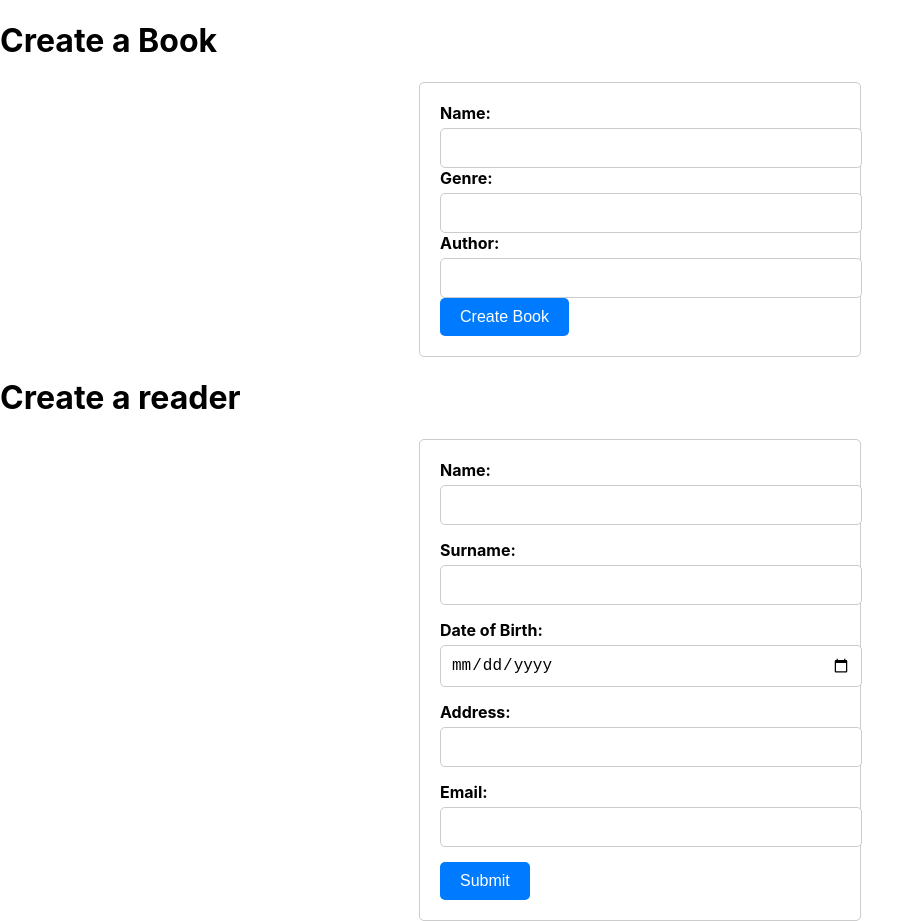
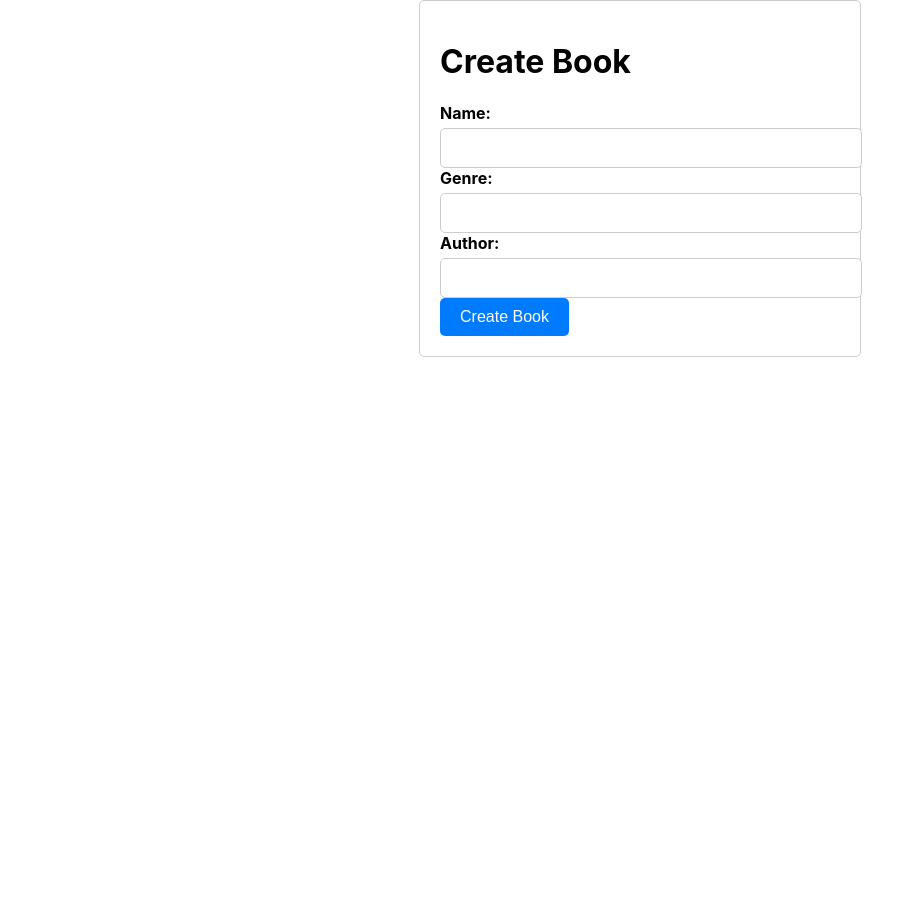
Before and after one commit to TechGG1/LibraryUI, a React (Create React App) app: page / in a window 1280 px wide. Shown: the whole page, without its empty margins (0-924 px from the left). After the commit the page ends 800 px from the top, so only its background shows below. Built offline with nearby package versions, Linux system fonts and the light colour scheme.

Commit message:
feat: add router

```diff
--- a/package.json
+++ b/package.json
@@ -3,12 +3,14 @@
   "version": "0.1.0",
   "private": true,
   "dependencies": {
+    "@mui/icons-material": "^5.14.3",
     "@testing-library/jest-dom": "^5.17.0",
     "@testing-library/react": "^13.4.0",
     "@testing-library/user-event": "^13.5.0",
     "axios": "^1.4.0",
     "react": "^18.2.0",
     "react-dom": "^18.2.0",
+    "react-router-dom": "^6.15.0",
     "react-scripts": "5.0.1",
     "web-vitals": "^2.1.4"
   },
--- a/src/App.js
+++ b/src/App.js
@@ -2,16 +2,18 @@ import React from 'react';
 import './styles/styles.css';
 import CreateBookForm from './components/CreateBookForm';
 import CreateReaderForm from './components/CreateReaderForm';
+import {BrowserRouter, Route, Routes} from 'react-router-dom';
 
 const App = () => {
-  return (
-      <div>
-        <h1>Create a Book</h1>
-        <CreateBookForm />
-          <h1>Create a reader</h1>
-          <CreateReaderForm />
-      </div>
-  );
+    return (
+        <BrowserRouter>
+            <Routes>
+                <Route path="/" element={<CreateBookForm />}></Route>
+                <Route path="/book" element={<CreateBookForm />}></Route>
+                <Route path="/reader" element={<CreateReaderForm />}></Route>
+            </Routes>
+        </BrowserRouter>
+    );
 };
 
 export default App;
--- a/src/components/CreateBookForm.js
+++ b/src/components/CreateBookForm.js
@@ -37,6 +37,7 @@ const CreateBookForm = () => {
 
     return (
         <form className="form" onSubmit={handleSubmit}>
+            <h1>Create Book</h1>
             <div>
                 <label htmlFor="name">Name:</label>
                 <input
--- a/src/components/CreateReaderForm.js
+++ b/src/components/CreateReaderForm.js
@@ -36,6 +36,7 @@ const CreateReaderForm = () => {
 
     return (
         <form className="form" onSubmit={handleSubmit}>
+            <h1>Create Reader</h1>
             <div className="form-group">
                 <label htmlFor="name">Name:</label>
                 <input
```
Also changed, not shown: src/components/BookComponent.js (added), 1 other file (tests, documents, lock files or other folders).
